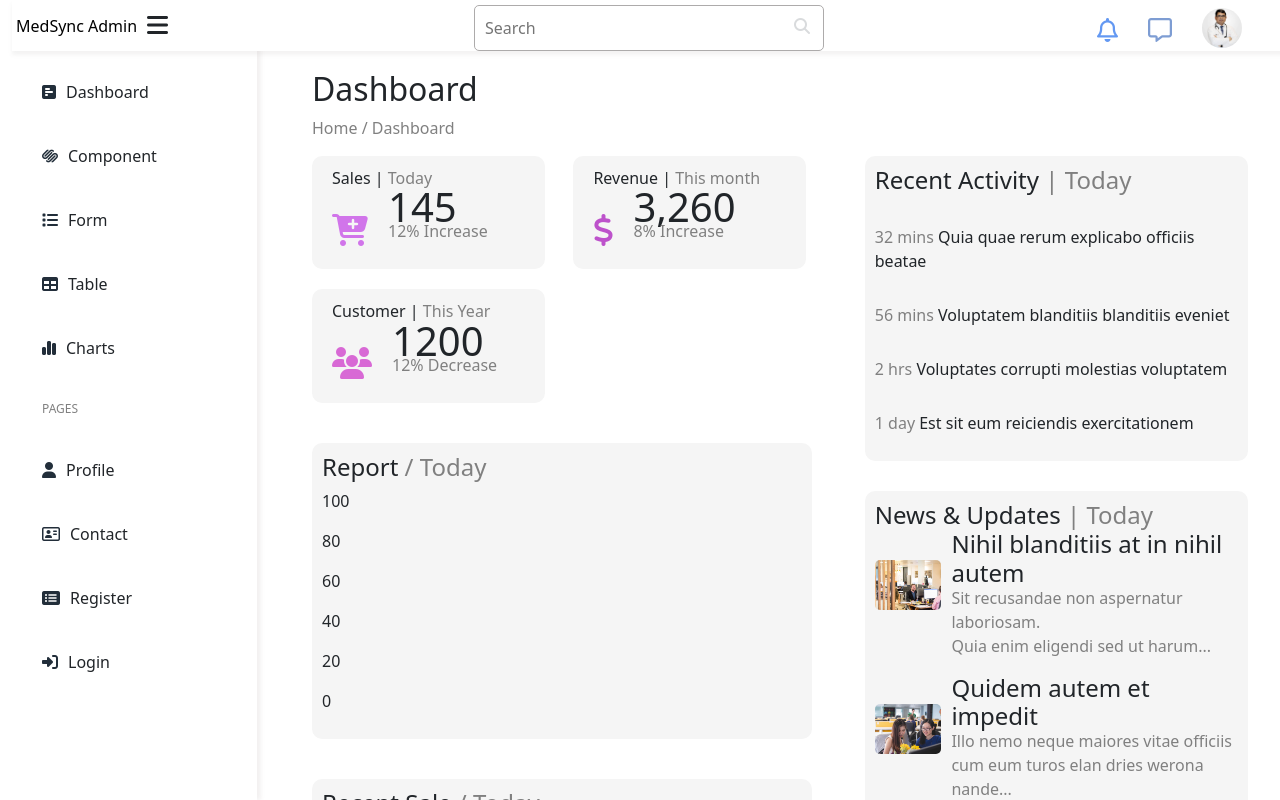
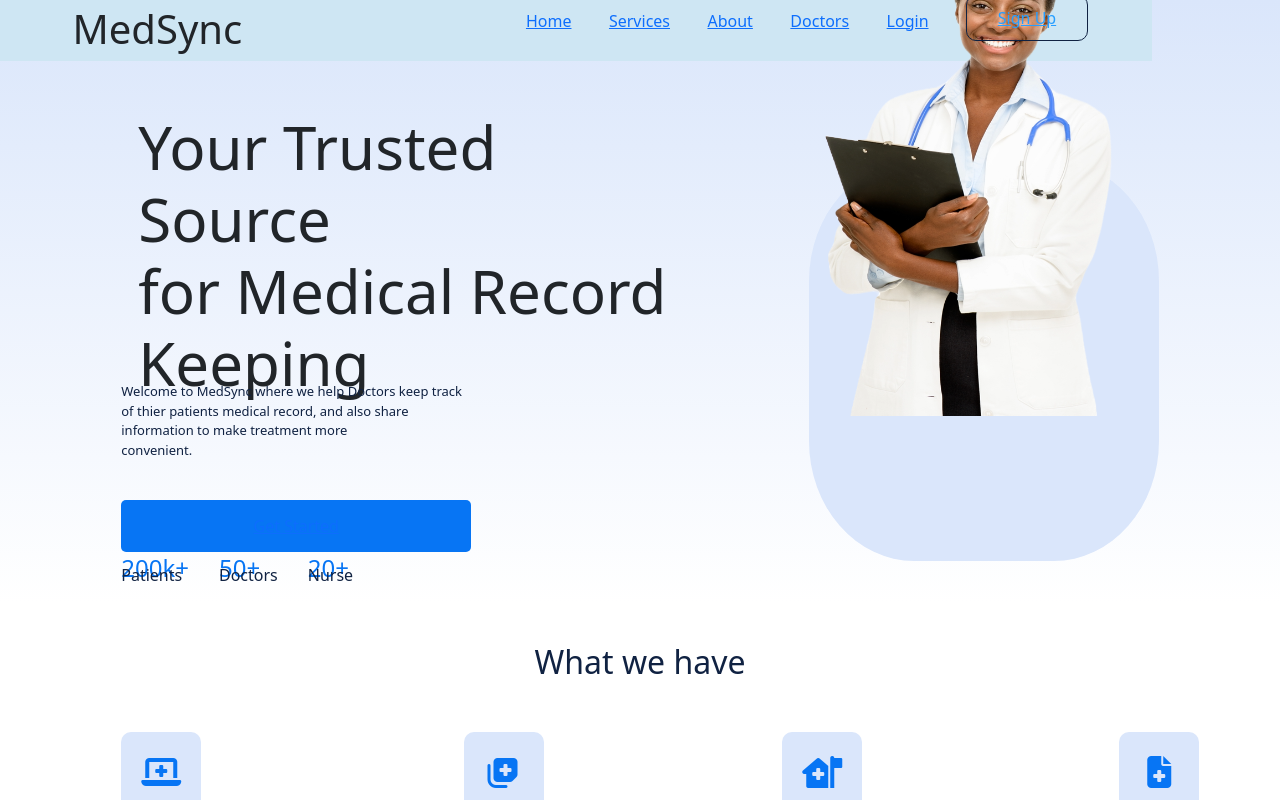
Before and after one commit to kokole12/MedSync, a React (Create React App) app in the folder Frontend/medsync-frontend/: page / in a window 1280 px wide. Shown: the top 800 px of the page. Built offline with nearby package versions, Linux system fonts and the light colour scheme.

Commit message:
adding routes

```diff
--- a/Frontend/medsync-frontend/package.json
+++ b/Frontend/medsync-frontend/package.json
@@ -17,6 +17,7 @@
     "popper.js": "^1.16.1",
     "react": "^18.2.0",
     "react-dom": "^18.2.0",
+    "react-router-dom": "^5.3.4",
     "react-scripts": "^5.0.1",
     "web-vitals": "^2.1.4"
   },
--- a/Frontend/medsync-frontend/src/App.js
+++ b/Frontend/medsync-frontend/src/App.js
@@ -4,16 +4,24 @@
 import Doctors from './Components/Doctors/Doctors';
 import Register from './Components/Register/Register';
 import Login from './Components/Login/Login';
+import { BrowserRouter as Router, Route, Switch } from 'react-router-dom';
 
 
 function App() {
   return (
-    <div className="App">
-      {/* <Landing /> */}
-      <Doctors />
-      {/* <Register /> */}
-      {/* <Login /> */}
-    </div>
+   <Router>
+   	<div className="App">
+	  <Switch>
+	  	<Route path="/">
+	  		<Landing />
+	  	</Route>
+	  </Switch>
+      	  {/* <Landing /> */}
+	  {/* <Doctors /> */}
+      	  {/* <Register /> */}
+      	  {/* <Login /> */}
+    	</div>
+    </Router>
   );
 }
 
```
Also changed, not shown: 1 other file (tests, documents, lock files or other folders).
